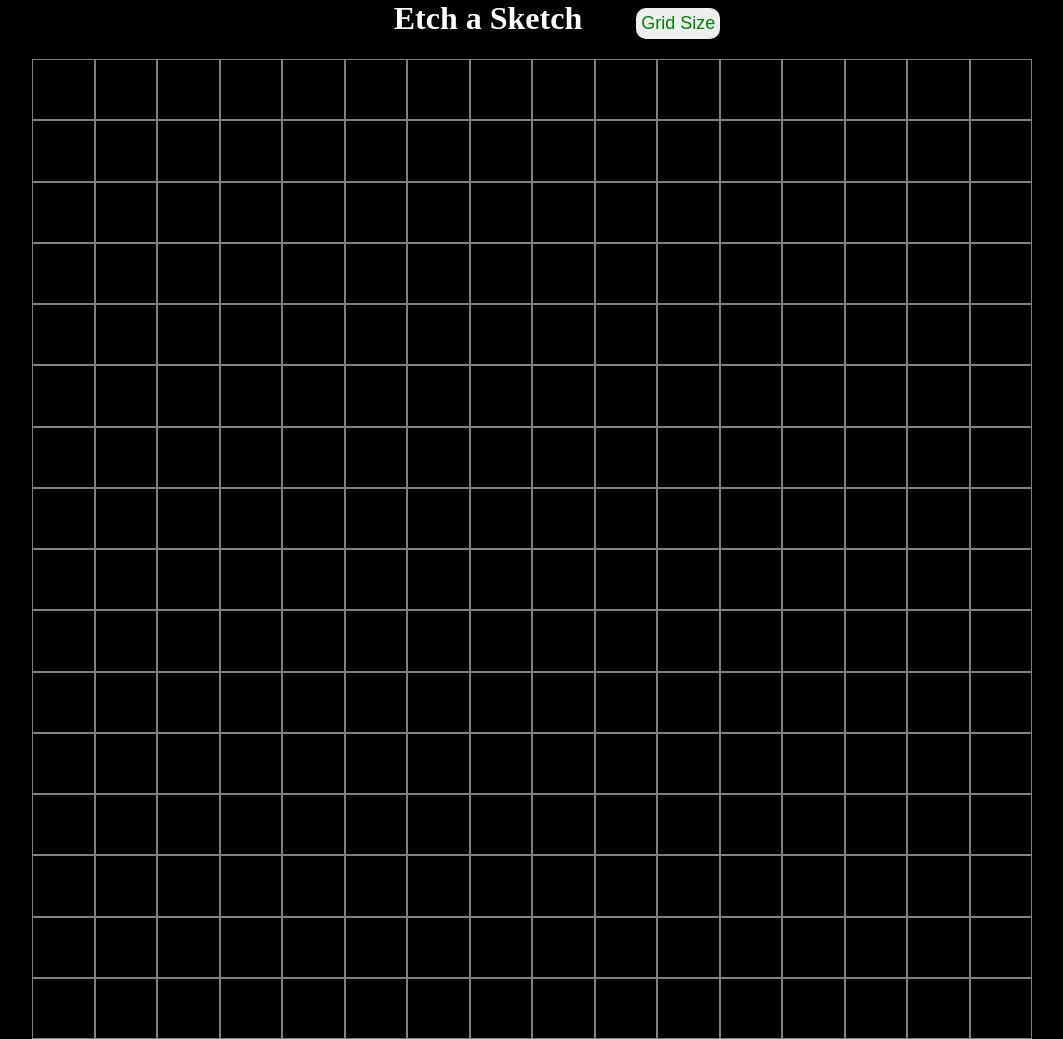
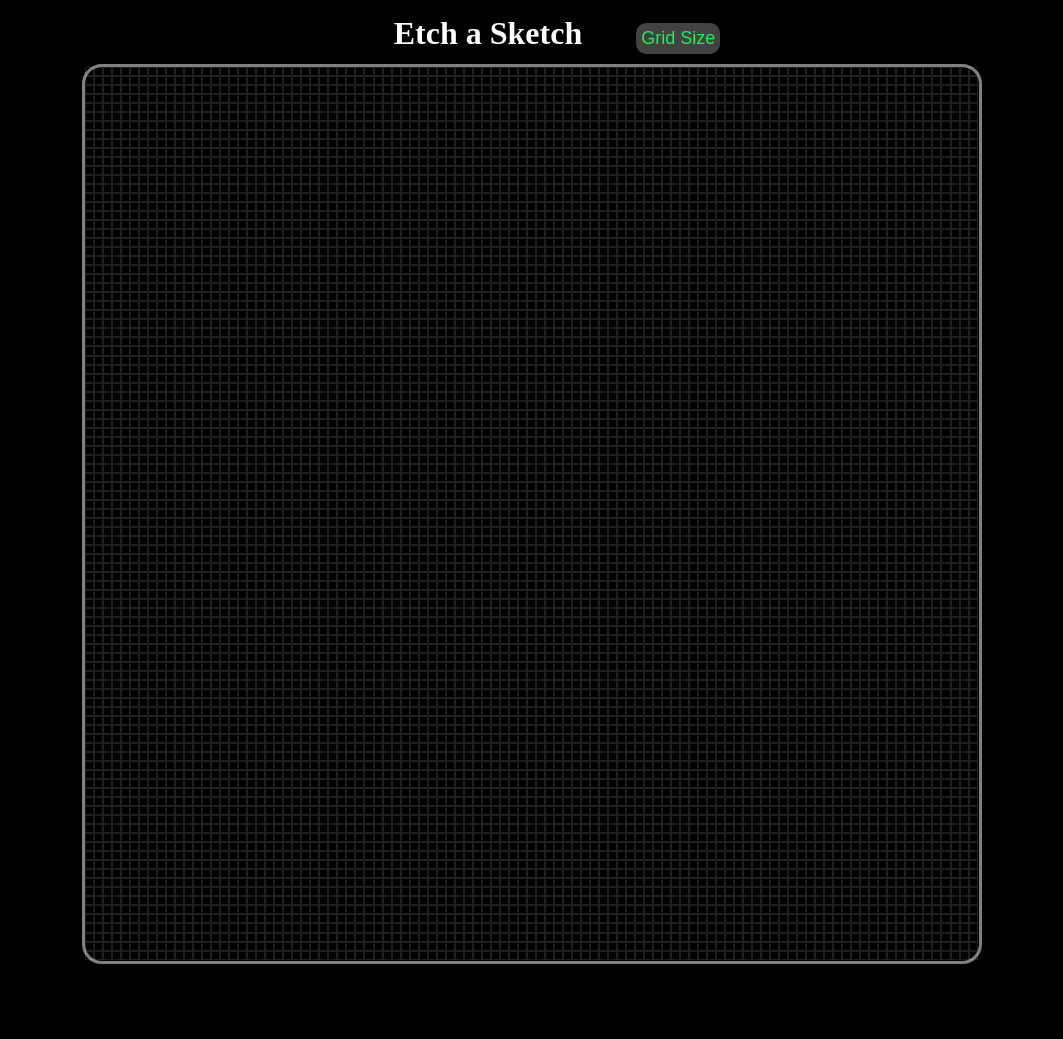
Before and after one commit to drldx/etch-a-sketch, a plain HTML site: page index.html in a window 1280 px wide. Shown: the whole page, without its empty margins (108-1171 px from the left). After the commit the page ends 964 px from the top, so only its background shows below. Drawn offline with Linux system fonts and the light colour scheme.

Commit message:
update: adjust ui and color correction

```diff
--- a/script.js
+++ b/script.js
@@ -7,11 +7,12 @@ function renderGrid(size){
   for(let i = 0; i < size * size; i++){
     const divs = document.createElement("div");
     divs.classList.add("square");
+    root.style.setProperty('--count', size);
     container.appendChild(divs);
   }
 }
 
-renderGrid(16);
+renderGrid(99);
 
 function delGrid(){
   container.textContent = '';
--- a/styles.css
+++ b/styles.css
@@ -12,6 +12,7 @@ body{
   color: white;
   background: black;
   text-align: center;
+  margin-top: 15px;
 }
 
 h1{
@@ -20,23 +21,26 @@ h1{
 }
 .container{
   margin: 0 auto;
-  padding-top: 20px;
+  margin-top: 10px;
   display: flex;
   flex-wrap: wrap;
-  width: 1000px;
-  height: 1000px;
+  width: 900px;
+  height: 900px;
+  border: 3px solid grey;
+  border-radius: 20px;
 }
 
 .square{
   width: calc(100%/ var(--count));
   height: calc(100%/ var(--count));
-  border: 1px solid grey;
+  border: 1px solid hsla(0, 0%, 100%, 0.125);
 }
 
 button{
   font-size: large;
   border: none;
-  color: green;
   padding: 5px;
   border-radius: 10px;
+  color: rgb(29, 240, 81);
+  background-color: rgb(66, 66, 66);
 }
```
